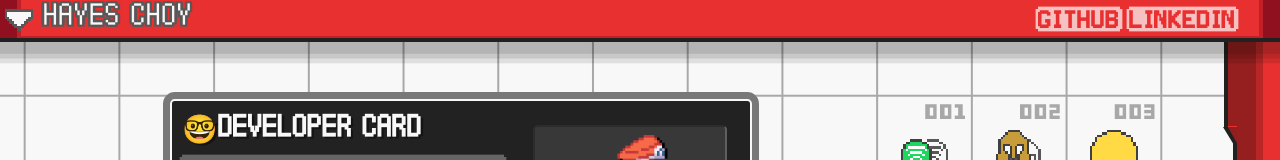
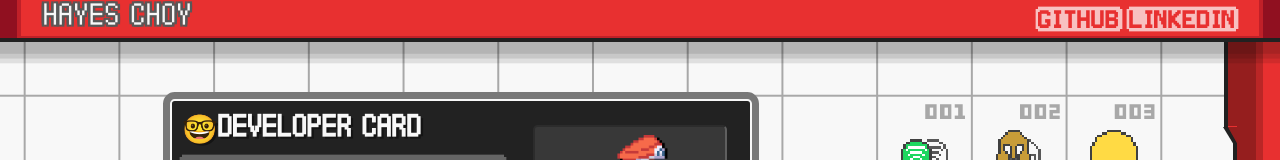
Before and after one commit to hayeselnut/hayeselnut.github.io, a React (Create React App) app: page / in a window 1280 px wide. Shown: the top 160 px of the page. Built offline with nearby package versions, Linux system fonts and the light colour scheme.

Commit message:
hide arrow

```diff
--- a/src/components/nav-bar.tsx
+++ b/src/components/nav-bar.tsx
@@ -96,7 +96,10 @@ const NavBar: FC<{onClick: React.MouseEventHandler<HTMLElement>}> = ({ onClick }
   return (
     <Bar>
       <Side />
-      <div onClick={onClick} style={{ position: 'absolute', top: '4rem', left: '2rem', cursor: 'pointer' }}>
+      <div
+        onClick={onClick}
+        style={{ position: 'absolute', top: '4rem', left: '2rem', cursor: 'pointer', visibility: 'hidden' }}
+      >
         <Arrow />
       </div>
       <Middle>
```
